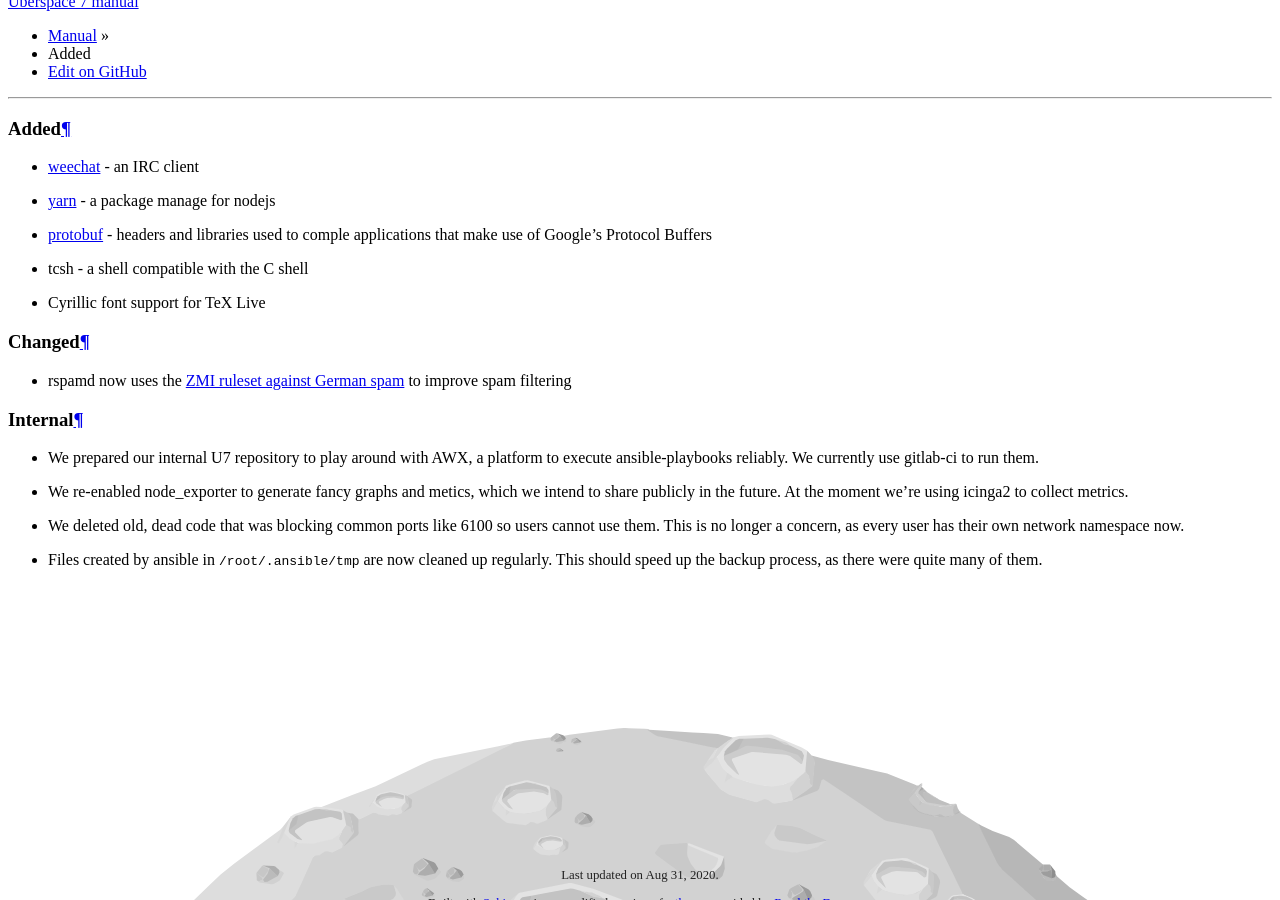
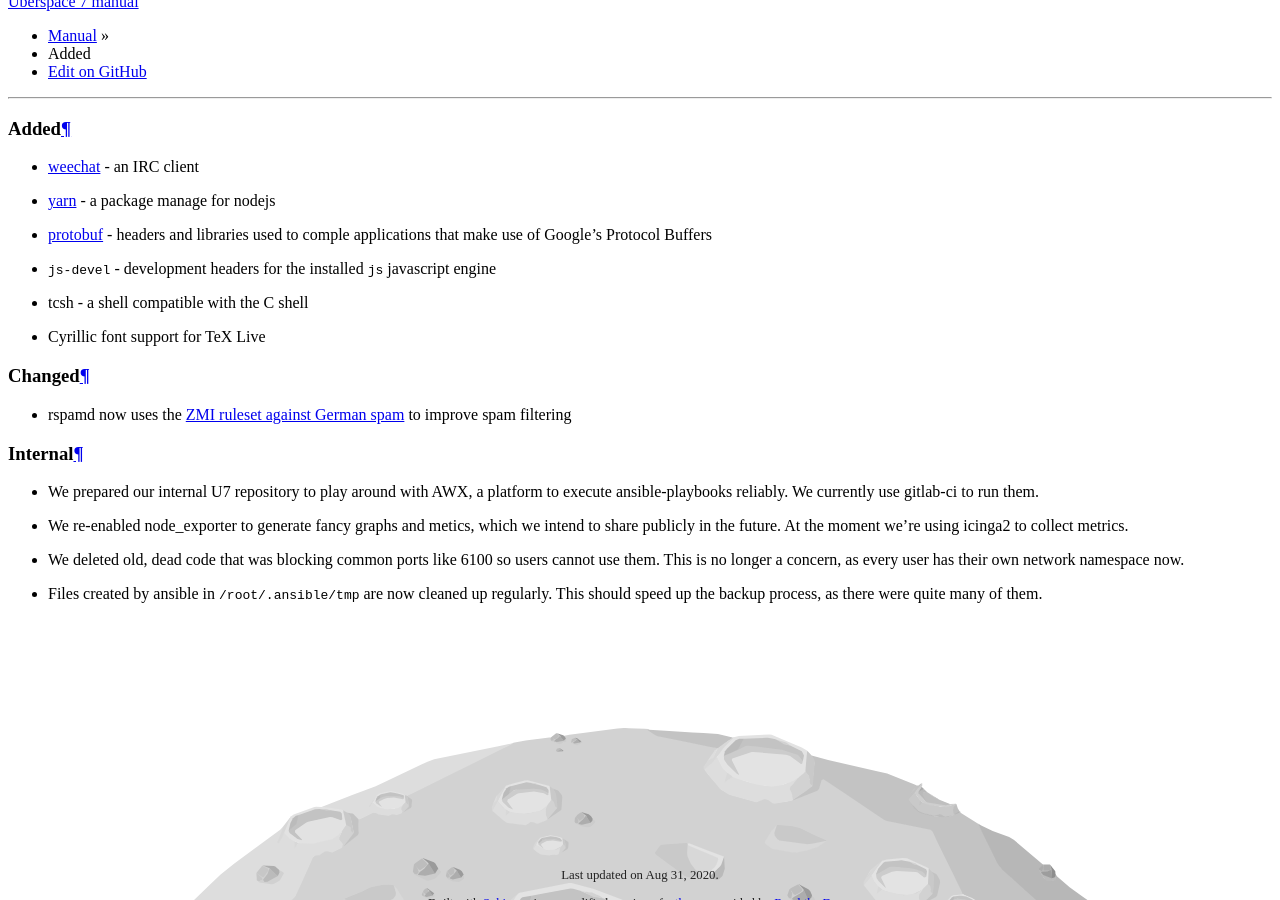
Before and after one commit to Uberspace/manual, a Sphinx documentation site: the page built from source/changelog/2020-08-31_7.7.5.rst, in a window 1280 px wide and 900 px high, scrolled down 1548 px. Built offline with Sphinx 7.4.7 and the Read the Docs theme 2.0.0, drawn with Linux system fonts in a browser that asks for light colours; pages that are not in the unit, such as notebooks, are missing from menus.

Commit message:
:pencil: add CHANGELOG for `v7.7.5`: js-devel

```diff
--- a/source/changelog/2020-08-31_7.7.5.rst
+++ b/source/changelog/2020-08-31_7.7.5.rst
@@ -5,6 +5,7 @@ Added
 * yarn_ - a package manage for nodejs
 * protobuf_ - headers and libraries used to comple applications that make use of
   Google's Protocol Buffers
+* ``js-devel`` - development headers for the installed ``js`` javascript engine
 * tcsh - a shell compatible with the C shell
 * Cyrillic font support for TeX Live
 
```
